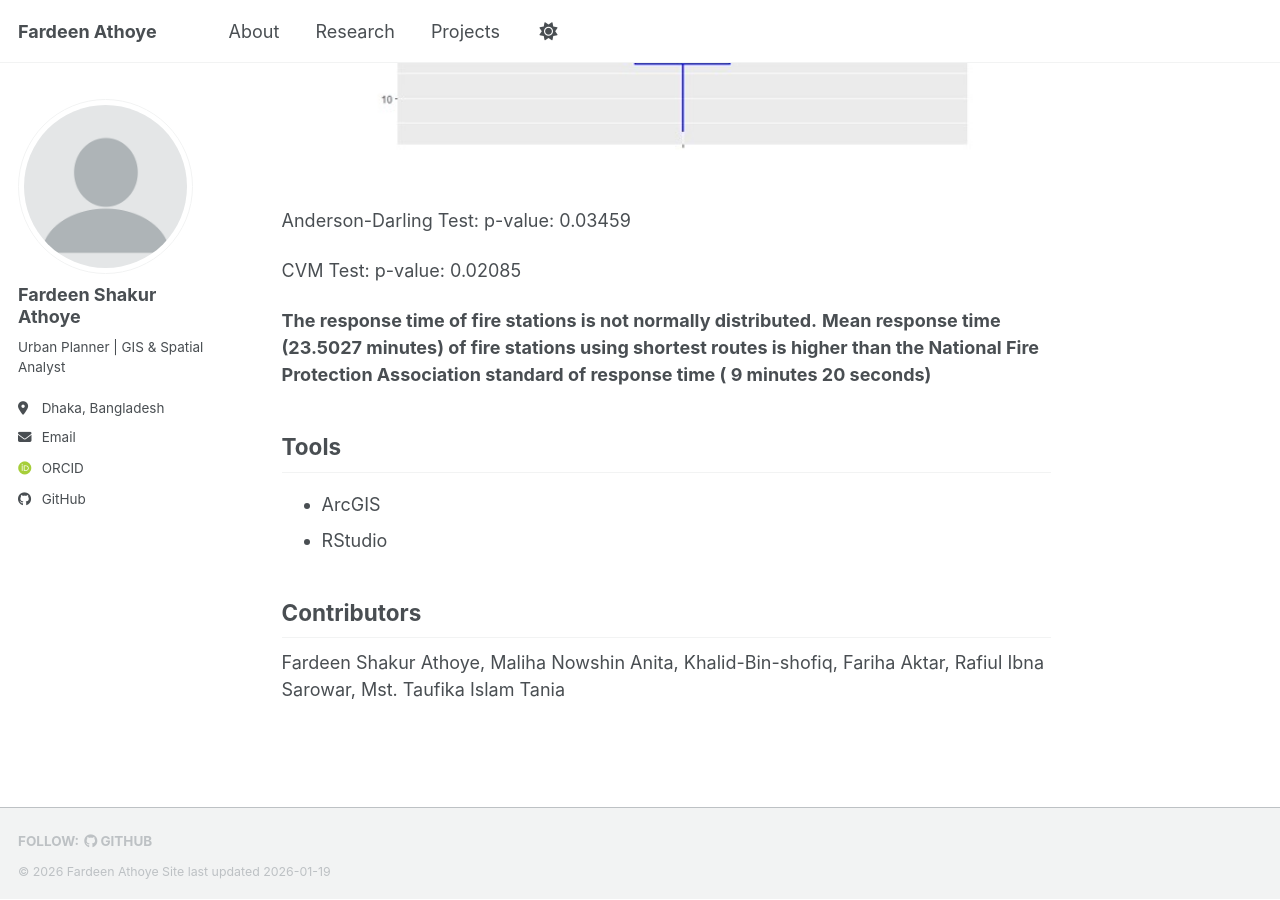
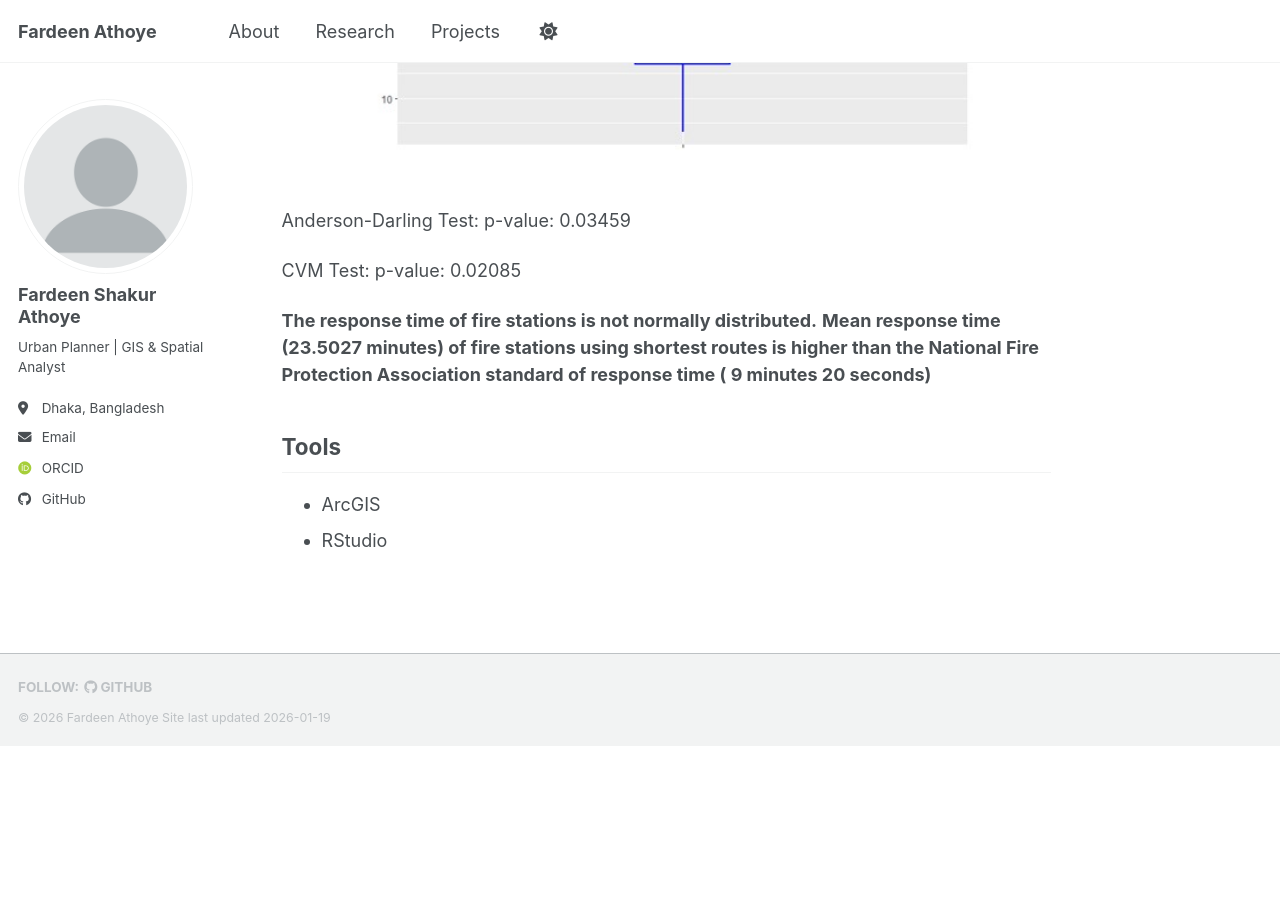
Before and after one commit to athoye-fardeen/athoye-fardeen.github.io, a Jekyll site: the page built from _pages/projects/critical-infrastructure.md, in a window 1280 px wide and 900 px high, scrolled down 3827 px. Built offline with Jekyll 4.4.1, drawn with Linux system fonts in a browser that asks for light colours; some web fonts are replaced; a script bundle is joined from its source files by our own code; library files that are not in the unit come from our copies; after the commit the page ends 4572 px from its top, so only the background shows below that.

Commit message:
Update critical-infrastructure.md

```diff
--- a/_pages/projects/critical-infrastructure.md
+++ b/_pages/projects/critical-infrastructure.md
@@ -50,6 +50,3 @@ CVM Test: p-value: 0.02085
 ## Tools
 - ArcGIS
 - RStudio
-
-## Contributors
-Fardeen Shakur Athoye, Maliha Nowshin Anita, Khalid-Bin-shofiq, Fariha Aktar, Rafiul Ibna Sarowar, Mst. Taufika Islam Tania
```
